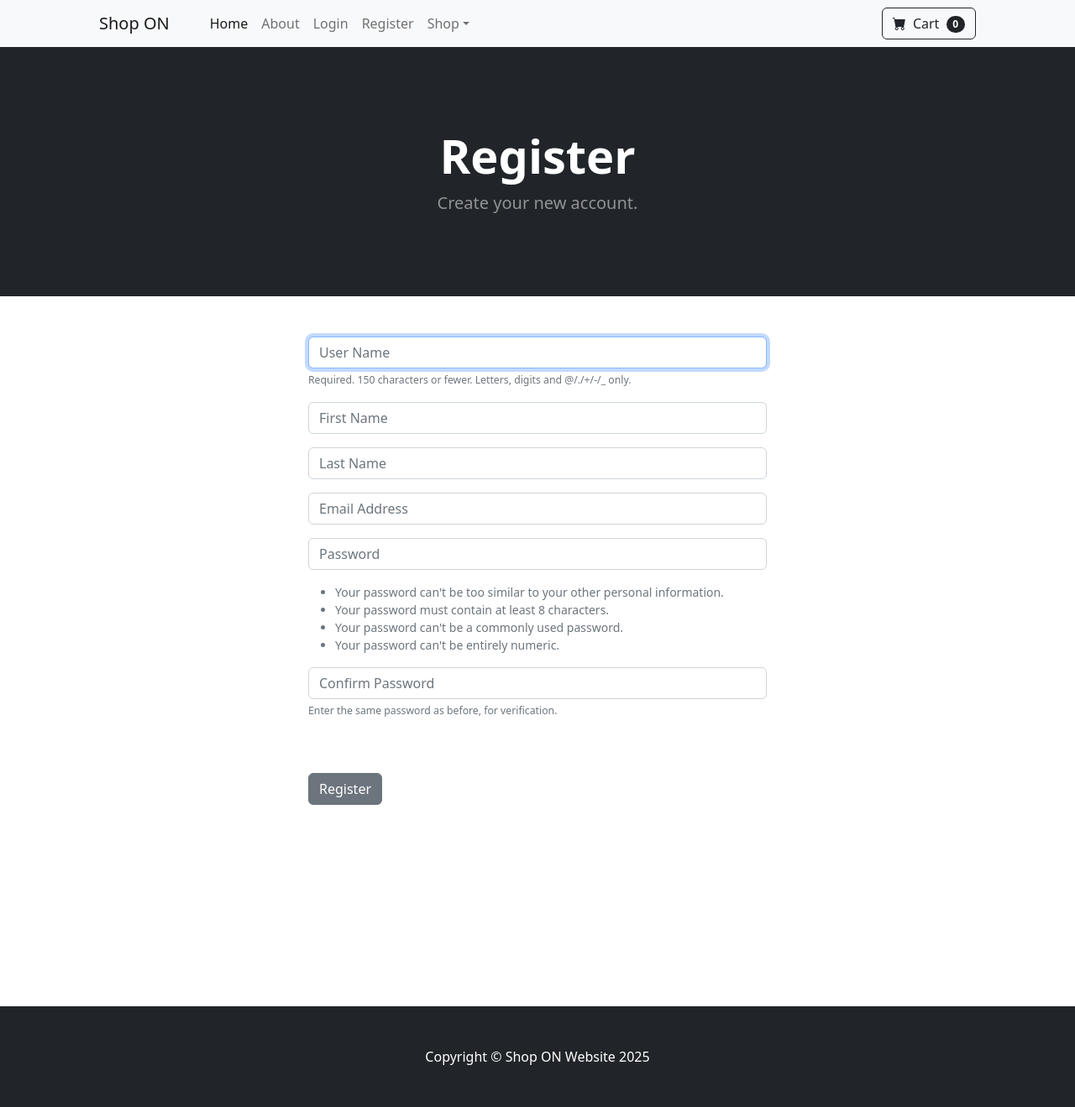
After one commit to fuad46/ShopON-NUB-PROJECT-4000, a Django app: page /register/ in a window 1280 px wide. The commit adds this page. Shown: the whole page at 84% size. Run offline with Django 5.2, Linux system fonts and the light colour scheme; some libraries are stand-ins or nearby versions.

Commit message:
2nd commit

```diff
--- /dev/null
+++ b/store/forms.py
@@ -0,0 +1,30 @@
+from django.contrib.auth.models import User
+from django.contrib.auth.forms import UserCreationForm
+from django import forms
+
+class SignUpForm(UserCreationForm):
+	email = forms.EmailField(label="", widget=forms.TextInput(attrs={'class':'form-control', 'placeholder':'Email Address'}))
+	first_name = forms.CharField(label="", max_length=100, widget=forms.TextInput(attrs={'class':'form-control', 'placeholder':'First Name'}))
+	last_name = forms.CharField(label="", max_length=100, widget=forms.TextInput(attrs={'class':'form-control', 'placeholder':'Last Name'}))
+
+	class Meta:
+		model = User
+		fields = ('username', 'first_name', 'last_name', 'email', 'password1', 'password2')
+
+	def __init__(self, *args, **kwargs):
+		super(SignUpForm, self).__init__(*args, **kwargs)
+
+		self.fields['username'].widget.attrs['class'] = 'form-control'
+		self.fields['username'].widget.attrs['placeholder'] = 'User Name'
+		self.fields['username'].label = ''
+		self.fields['username'].help_text = '<span class="form-text text-muted"><small>Required. 150 characters or fewer. Letters, digits and @/./+/-/_ only.</small></span>'
+
+		self.fields['password1'].widget.attrs['class'] = 'form-control'
+		self.fields['password1'].widget.attrs['placeholder'] = 'Password'
+		self.fields['password1'].label = ''
+		self.fields['password1'].help_text = '<ul class="form-text text-muted small"><li>Your password can\'t be too similar to your other personal information.</li><li>Your password must contain at least 8 characters.</li><li>Your password can\'t be a commonly used password.</li><li>Your password can\'t be entirely numeric.</li></ul>'
+
+		self.fields['password2'].widget.attrs['class'] = 'form-control'
+		self.fields['password2'].widget.attrs['placeholder'] = 'Confirm Password'
+		self.fields['password2'].label = ''
+		self.fields['password2'].help_text = '<span class="form-text text-muted"><small>Enter the same password as before, for verification.</small></span>'
--- a/store/templates/navbar.html
+++ b/store/templates/navbar.html
@@ -11,6 +11,8 @@
                 <li class="nav-item"><a class="nav-link" href="{% url 'logout' %}">Logout</a></li>
               {% else %}
                 <li class="nav-item"><a class="nav-link" href="{% url 'login' %}">Login</a></li>
+
+                <li class="nav-item"><a class="nav-link" href="{% url 'register' %}">Register</a></li>
               {% endif %}
 
               <li class="nav-item dropdown">
--- /dev/null
+++ b/store/templates/register.html
@@ -0,0 +1,31 @@
+{% extends 'base.html' %}
+{% block content %}
+ <!-- Header-->
+ <header class="bg-dark py-5">
+  <div class="container px-4 px-lg-5 my-5">
+      <div class="text-center text-white">
+          <h1 class="display-4 fw-bolder">Register</h1>
+          <p class="lead fw-normal text-white-50 mb-0">Create your new account.</p>
+      </div>
+  </div>
+</header>
+
+  <div class="container">
+      <div class="row">
+
+        <div class="col-md-6 offset-md-3">
+          <br><br>
+          <form method="POST" action="{% url 'register' %}">
+            {% csrf_token %}
+
+            {{ form.as_p }}
+            <br><br>
+            <button type="submit" class="btn btn-secondary">Register</button>
+
+          </form>
+          <br><br><br><br><br><br><br><br><br><br>
+        </div>
+
+    </div>
+  </div>
+{% endblock %}
--- a/store/urls.py
+++ b/store/urls.py
@@ -6,4 +6,6 @@ urlpatterns = [
   path('about/', views.about, name='about'),
   path('login/', views.login_user, name='login'),
   path('logout/', views.logout_user, name='logout'),
+  path('register/', views.register_user, name='register'),
+
 ]
--- a/store/views.py
+++ b/store/views.py
@@ -2,6 +2,10 @@ from django.shortcuts import render, redirect
 from .models import Product
 from django.contrib.auth import authenticate, login, logout
 from django.contrib import messages
+from django.contrib.auth.models import User
+from django.contrib.auth.forms import UserCreationForm
+from .forms import SignUpForm
+from django import forms
 
 # Create your views here.
 def home(request):
@@ -33,3 +37,22 @@ def logout_user(request):
     logout(request)
     messages.success(request, ("You Are Logged out"))
     return redirect('home')
+
+def register_user(request):
+    form = SignUpForm()
+    if request.method == 'POST':
+        form = SignUpForm(request.POST)
+        if form.is_valid():
+            form.save()
+            username = form.cleaned_data['username']
+            password = form.cleaned_data['password1']
+            user = authenticate(username=username, password=password)
+            login(request, user)
+            messages.success(request, ("Account Create Succesful."))
+            return redirect('home')
+        else:
+            messages.success(request, ("Account Create Failed."))
+            return redirect('register')
+
+    else:
+        return render(request, 'register.html', {'form':form})
```
Also changed, not shown: db.sqlite3.
